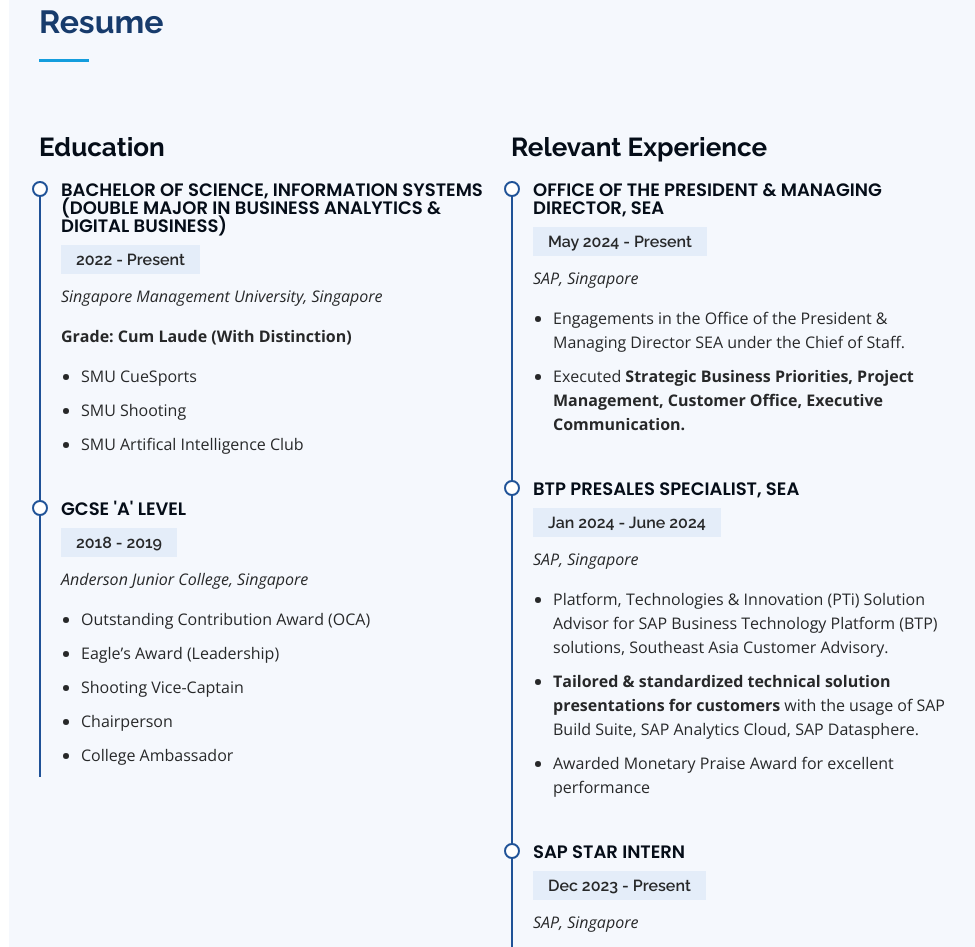
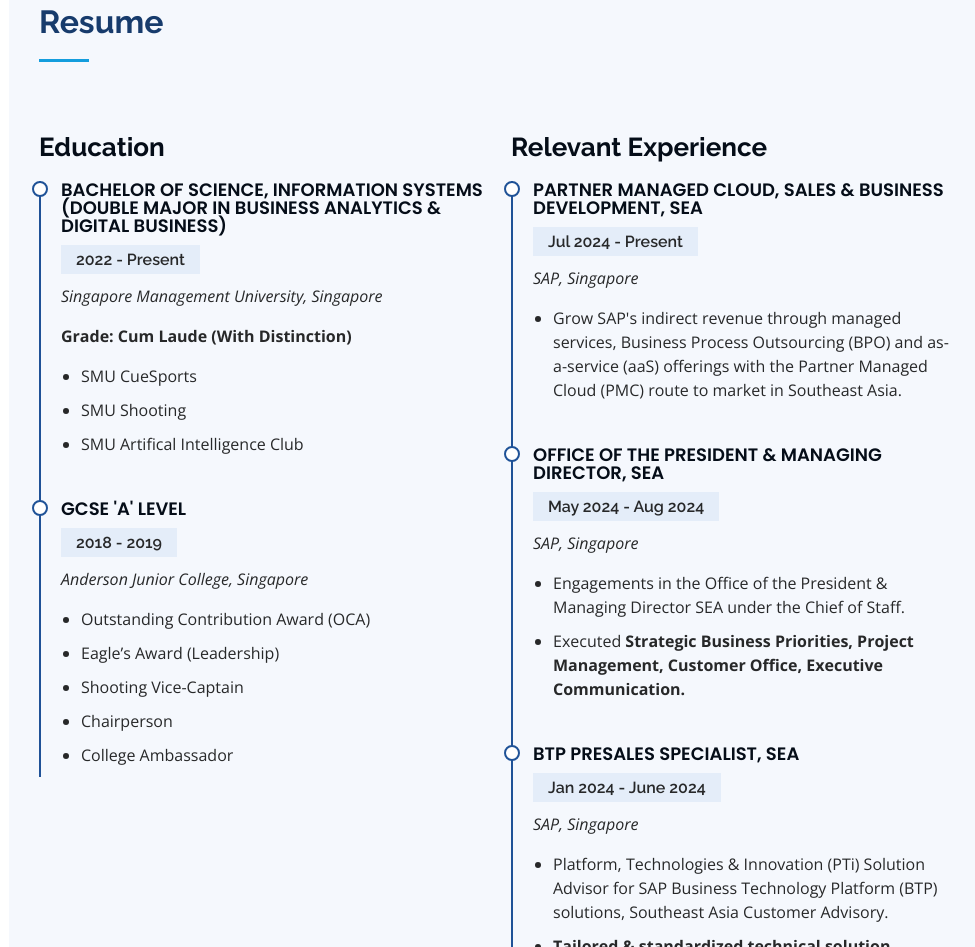
Before and after one commit to rykn1/rykn1.github.io, a plain HTML site: page index.html in a window 1280 px wide. Shown: the part 1506-2453 px from the top of the page, without its empty margins (291-1266 px from the left). Drawn offline with nearby package versions, Linux system fonts and the light colour scheme.

Commit message:
Update index.html

```diff
--- a/index.html
+++ b/index.html
@@ -129,8 +129,16 @@
           <div class="col-lg-6" data-aos="fade-up" data-aos-delay="100">
             <h3 class="resume-title">Relevant Experience</h3>
             <div class="resume-item">
+              <h4>Partner Managed Cloud, Sales & Business Development, SEA</h4>
+              <h5>Jul 2024 - Present</h5>
+              <p><em>SAP, Singapore</em></p>
+              <ul>
+                <li>Grow SAP's indirect revenue through managed services, Business Process Outsourcing (BPO) and as-a-service (aaS) offerings with the Partner Managed Cloud (PMC) route to market in Southeast Asia.</li>
+              </ul>
+            </div>
+            <div class="resume-item">
               <h4>Office of the President & Managing Director, SEA</h4>
-              <h5>May 2024 - Present</h5>
+              <h5>May 2024 - Aug 2024</h5>
               <p><em>SAP, Singapore</em></p>
               <ul>
                 <li>Engagements in the Office of the President & Managing Director SEA under the Chief of Staff.</li>
```
